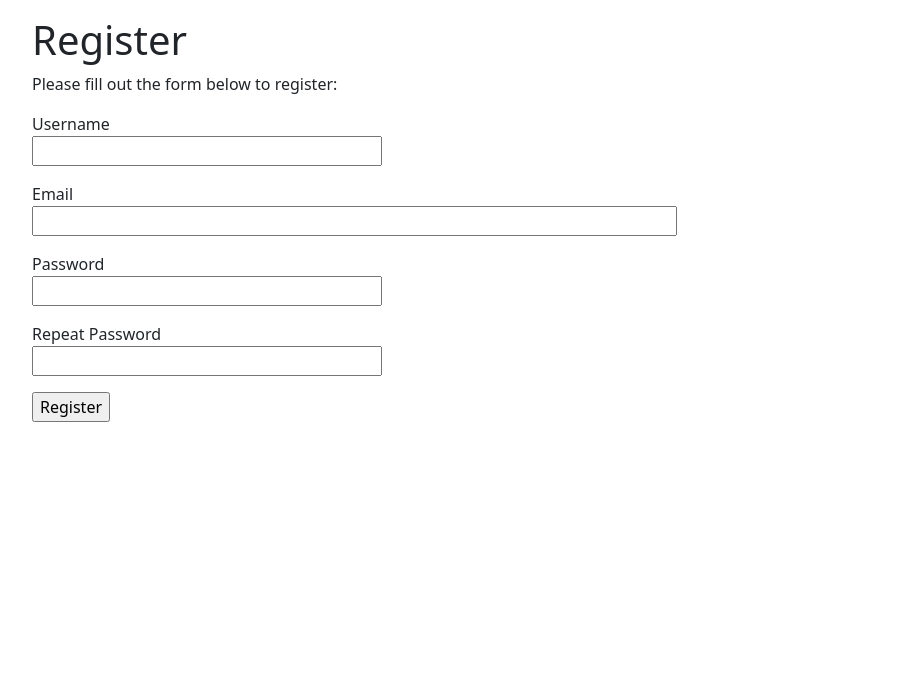
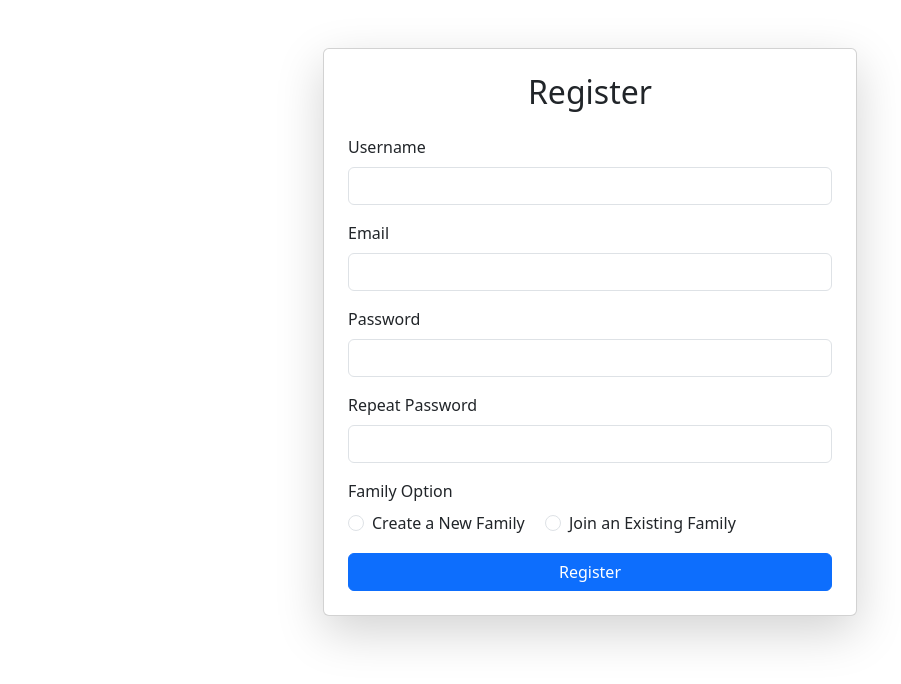
Before and after one commit to KeironTJ/BudgetApp, a Flask app: page /register in a window 1280 px wide. Shown: the part 56-740 px from the top of the page, without its empty margins (50-951 px from the left). Run offline with Flask 3, Linux system fonts and the light colour scheme.

Commit message:
Implement family management features; add family creation and joining options in registration, admin views for families, and family member management.

```diff
--- a/app/__init__.py
+++ b/app/__init__.py
@@ -53,6 +53,9 @@ def create_app(config_class=Config):
     from app.meal_planner import bp as meal_planner_bp
     app.register_blueprint(meal_planner_bp)
 
+    from app.family_manager import bp as family_manager_bp
+    app.register_blueprint(family_manager_bp)
+
 
     from app.vehicle import bp as vehicle_bp
     app.register_blueprint(vehicle_bp)
--- a/app/auth/forms.py
+++ b/app/auth/forms.py
@@ -1,5 +1,5 @@
 from flask_wtf import FlaskForm
-from wtforms import StringField, PasswordField, BooleanField, SubmitField
+from wtforms import StringField, PasswordField, BooleanField, SubmitField, RadioField
 from wtforms.validators import DataRequired, Email, EqualTo, ValidationError
 from app import db
 import sqlalchemy as sa
@@ -21,6 +21,15 @@ class RegistrationForm(FlaskForm):
     password = PasswordField('Password', validators=[DataRequired()])
     password2 = PasswordField(
         'Repeat Password', validators=[DataRequired(), EqualTo('password')])
+
+    create_or_join = RadioField(
+        'Family Option',
+        choices=[('create', 'Create a New Family'), ('join', 'Join an Existing Family')],
+        validators=[DataRequired()]
+    )
+
+    family_name = StringField('Family Name', validators=[], default='')
+    invitation_code = StringField('Invitation Code', validators=[], default='')
     submit = SubmitField('Register')
 
     def validate_username(self, username):
@@ -34,3 +43,11 @@ class RegistrationForm(FlaskForm):
             User.email == email.data))
         if user is not None:
             raise ValidationError('Please use a different email address.')
+
+    def validate_family_name(self, family_name):
+        if self.create_or_join.data == 'create' and not family_name.data:
+            raise ValidationError('Family Name is required when creating a new family.')
+
+    def validate_invitation_code(self, invitation_code):
+        if self.create_or_join.data == 'join' and not invitation_code.data:
+            raise ValidationError('Invitation Code is required when joining a family.')
--- a/app/auth/routes.py
+++ b/app/auth/routes.py
@@ -1,6 +1,7 @@
 from app import db
 from app.auth.forms import LoginForm, RegistrationForm
-from app.models import User, UserRoles
+from app.models import User, UserRoles, Family, FamilyMembers
+import uuid
 from flask import render_template, redirect, url_for, flash, request
 from flask_login import current_user, login_user, logout_user
 import sqlalchemy as sa
@@ -49,7 +50,7 @@ def logout():
 def register():
 
     if current_user.is_authenticated:
-        return redirect(url_for('index'))
+        return redirect(url_for('main.index'))
 
     form = RegistrationForm()
 
@@ -69,6 +70,32 @@ def register():
         db.session.commit()
         flash('You have been assigned the default user role.')
 
+        # Check if the user wants to create or join a family
+        create_or_join = form.create_or_join.data
+        if create_or_join == 'create':
+            family_name = form.family_name.data
+            invitation_code = str(uuid.uuid4())
+            new_family = Family(name=family_name, owner_id=user.id, invitation_code=invitation_code)
+            db.session.add(new_family)
+            db.session.commit()
+            family_member = FamilyMembers(user_id=user.id, family_id=new_family.id, role_in_family='owner')
+            db.session.add(family_member)
+            db.session.commit()
+            flash(f"Family '{family_name}' created successfully! Share this invitation code: {invitation_code}", 'info')
+        elif create_or_join == 'join':
+            invitation_code = form.invitation_code.data
+            family = Family.query.filter_by(invitation_code=invitation_code).first()
+            if family:
+                family_member = FamilyMembers(user_id=user.id, family_id=family.id)
+                db.session.add(family_member)
+                db.session.commit()
+                flash(f"You have successfully joined the '{family.name}' family!", 'info')
+            else:
+                flash("Invalid invitation code.", 'warning')
+
+        db.session.commit() # Commit the user role and family association
+        login_user(user)
+
         return redirect(url_for('main.dashboard'))
 
     return render_template('auth/register.html',
--- /dev/null
+++ b/app/family_manager/__init__.py
@@ -0,0 +1,5 @@
+from flask import Blueprint
+
+bp = Blueprint('family_manager', __name__)
+
+from app.family_manager import routes
--- a/app/templates/admin/admin_home.html
+++ b/app/templates/admin/admin_home.html
@@ -16,6 +16,9 @@
             <a href="{{ url_for('admin.admin_messages') }}" class="btn btn-warning btn-lg">
                 <i class="bi bi-chat-dots"></i> View All Messages
             </a>
+            <a href="{{ url_for('admin.admin_families') }}" class="btn btn-info btn-lg">
+                <i class="bi bi-house"></i> View All Families
+            </a>
         </div>
     </div>
 </div>
--- a/app/templates/auth/register.html
+++ b/app/templates/auth/register.html
@@ -1,43 +1,107 @@
 {% extends "base.html" %}
 
 {% block content %}
-<div  class="customdiv">
-    <h1>Register</h1>
+<div class="container mt-5">
+    <div class="row justify-content-center">
+        <div class="col-md-6">
+            <div class="card shadow-lg">
+                <div class="card-body p-4">
+                    <h2 class="text-center mb-4">Register</h2>
+                    <form class="customform" action="" method="post" novalidate>
+                        {{ form.hidden_tag() }}
+                        <div class="mb-3">
+                            {{ form.username.label(class="form-label") }}
+                            {{ form.username(class="form-control", size=32) }}
+                            {% for error in form.username.errors %}
+                            <div class="form-text text-danger">{{ error }}</div>
+                            {% endfor %}
+                        </div>
+                        <div class="mb-3">
+                            {{ form.email.label(class="form-label") }}
+                            {{ form.email(class="form-control", size=64) }}
+                            {% for error in form.email.errors %}
+                            <div class="form-text text-danger">{{ error }}</div>
+                            {% endfor %}
+                        </div>
+                        <div class="mb-3">
+                            {{ form.password.label(class="form-label") }}
+                            {{ form.password(class="form-control", size=32) }}
+                            {% for error in form.password.errors %}
+                            <div class="form-text text-danger">{{ error }}</div>
+                            {% endfor %}
+                        </div>
+                        <div class="mb-3">
+                            {{ form.password2.label(class="form-label") }}
+                            {{ form.password2(class="form-control", size=32) }}
+                            {% for error in form.password2.errors %}
+                            <div class="form-text text-danger">{{ error }}</div>
+                            {% endfor %}
+                        </div>
+                        <div class="mb-3">
+                            <label class="form-label">{{ form.create_or_join.label }}</label><br>
+                            {% for subfield in form.create_or_join %}
+                            <div class="form-check form-check-inline">
+                                {{ subfield(class="form-check-input") }}
+                                {{ subfield.label(class="form-check-label") }}
+                            </div>
+                            {% endfor %}
+                            {% for error in form.create_or_join.errors %}
+                            <div class="form-text text-danger">{{ error }}</div>
+                            {% endfor %}
+                        </div>
+                        <div id="create_family_fields" style="display:none;">
+                            <div class="mb-3">
+                                {{ form.family_name.label(class="form-label") }}
+                                {{ form.family_name(class="form-control", size=64) }}
+                                {% for error in form.family_name.errors %}
+                                <div class="form-text text-danger">{{ error }}</div>
+                                {% endfor %}
+                            </div>
+                        </div>
+                        <div id="join_family_fields" style="display:none;">
+                            <div class="mb-3">
+                                {{ form.invitation_code.label(class="form-label") }}
+                                {{ form.invitation_code(class="form-control", size=64) }}
+                                {% for error in form.invitation_code.errors %}
+                                <div class="form-text text-danger">{{ error }}</div>
+                                {% endfor %}
+                            </div>
+                        </div>
+                        <div class="d-grid">
+                            {{ form.submit(class="btn btn-primary") }}
+                        </div>
+                    </form>
+                </div>
+            </div>
+        </div>
+    </div>
 </div>
 
-<div class="customdiv">
-    <p class="customp">Please fill out the form below to register:</p>
-    <form class="customform" action="" method="post">
-        {{ form.hidden_tag() }}
-        <p class="customp">
-            {{ form.username.label }}<br>
-            {{ form.username(size=32, class="custominput") }}<br>
-            {% for error in form.username.errors %}
-            <span style="color: red;">[{{ error }}]</span>
-            {% endfor %}
-        </p>
-        <p class="customp">
-            {{ form.email.label }}<br>
-            {{ form.email(size=64, class="custominput") }}<br>
-            {% for error in form.email.errors %}
-            <span style="color: red;">[{{ error }}]</span>
-            {% endfor %}
-        </p>
-        <p class="customp">
-            {{ form.password.label }}<br>
-            {{ form.password(size=32, class="custominput") }}<br>
-            {% for error in form.password.errors %}
-            <span style="color: red;">[{{ error }}]</span>
-            {% endfor %}
-        </p>
-        <p class="customp">
-            {{ form.password2.label }}<br>
-            {{ form.password2(size=32, class="custominput") }}<br>
-            {% for error in form.password2.errors %}
-            <span style="color: red;">[{{ error }}]</span>
-            {% endfor %}
-        </p>
-        <p class="customp">{{ form.submit(class="custombutton") }}</p>
-    </form>
-</div>
+<script>
+    document.addEventListener('DOMContentLoaded', function() {
+        const createRadio = document.querySelector('#create_or_join-0');
+        const joinRadio = document.querySelector('#create_or_join-1');
+        const createFields = document.getElementById('create_family_fields');
+        const joinFields = document.getElementById('join_family_fields');
+
+        function toggleFamilyFields() {
+            if (createRadio.checked) {
+                createFields.style.display = 'block';
+                joinFields.style.display = 'none';
+            } else if (joinRadio.checked) {
+                createFields.style.display = 'none';
+                joinFields.style.display = 'block';
+            } else {
+                createFields.style.display = 'none';
+                joinFields.style.display = 'none';
+            }
+        }
+
+        if (createRadio && joinRadio) {
+            createRadio.addEventListener('change', toggleFamilyFields);
+            joinRadio.addEventListener('change', toggleFamilyFields);
+            toggleFamilyFields(); // Initial state
+        }
+    });
+</script>
 {% endblock %}
--- a/app/templates/base.html
+++ b/app/templates/base.html
@@ -46,18 +46,35 @@
                             <a class="nav-link" aria-current="page" href="{{ url_for('auth.login') }}">Login</a>
                         </li>
                     {% else %}
+
                     <li class="nav-item">
-                        <a class="nav-link" aria-current="page" href="{{ url_for('main.user_profile', username=current_user.username) }}">{{ current_user.username }}</a>
+                        <a class="nav-link" aria-current="page" href="{{ url_for('main.user_profile', username=current_user.username) }}">{{ current_user.username}}</a>
                     </li>
-                        {% if current_user.is_admin() %}
-                            <li class="nav-item">
-                                <a class="nav-link" aria-current="page" href="{{ url_for('admin.admin_home') }}">Admin</a>
-                            </li>
-                        {% endif %}
+
+                    <li class="nav-item{% if current_user.families|length > 1 %} dropdown{% endif %}">
+                        {% if current_user.families|length > 1 %}
+                            <a class="nav-link dropdown-toggle" href="#" id="navbarDropdown" role="button" data-bs-toggle="dropdown" aria-expanded="false">
+                                My Families
+                            </a>
+                            <ul class="dropdown-menu" aria-labelledby="navbarDropdown">
+                                {% for family in current_user.families %}
+                                    <li><a class="dropdown-item" href="{{ url_for('family_manager.family_home', family_name=family.name ) }}">{{ family.name }}</a></li>
+                                {% endfor %}
+                            {% else %}
+                                <a class="nav-link" aria-current="page" href="{{ url_for('family_manager.family_home', family_name=current_user.families[0].name if current_user.families else '' ) }}">My Family</a>
+                            {% endif %}
+                    </li>
+
+                    {% if current_user.is_admin() %}
+                        <li class="nav-item">
+                            <a class="nav-link" aria-current="page" href="{{ url_for('admin.admin_home') }}">Admin</a>
+                        </li>
+                    {% endif %}
                         <li class="nav-item">
                             <a class="nav-link" aria-current="page" href="{{ url_for('auth.logout') }}">Logout</a>
                         </li>
                     {% endif %}
+
                 </ul>
             </div>
         </div>
```
Also changed, not shown: app/admin/routes.py (+17 -1 lines), app/family_manager/routes.py (added, +20 -0 lines), app/models.py (+48 -9 lines), app/templates/admin/admin_families.html (added, +68 -0 lines), app/templates/family_manager/family_home.html (added, +37 -0 lines), migrations/versions/697c7364abfc_added_tables_to_manage_family_groups.py (added, +52 -0 lines), migrations/versions/b5a85368faaf_.py (added, +34 -0 lines), app/family_manager/forms.py (added).
